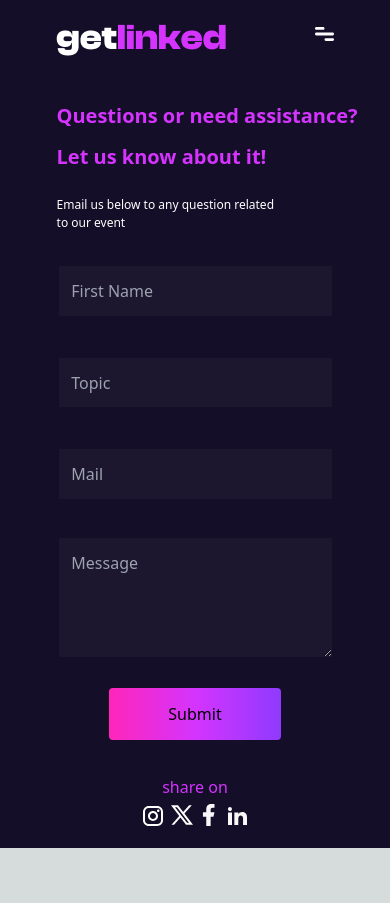
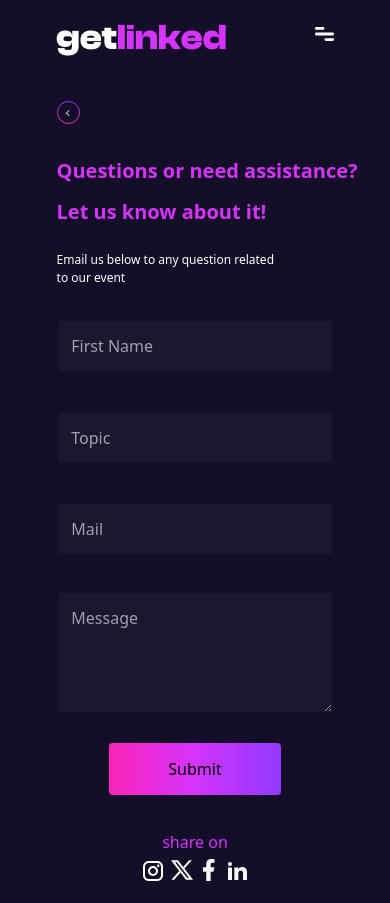
Before and after one commit to B-Mitchell/Getlinked-clone-repo, a Next.js app: page /contact in a window 390 px wide. Before the commit the page ends 848 px from the top, so only its background shows below. Built offline with nearby package versions, Linux system fonts and the light colour scheme.

Commit message:
added mobile view for navbar

```diff
--- a/src/app/components/Intro_comp.js
+++ b/src/app/components/Intro_comp.js
@@ -15,7 +15,7 @@ const Intro_comp = () => {
             <p className='md:text-[2rem] text-[1.95rem] font-bold'> Introduction to getlinked<br />
                 <span className='text-[#D434FE] font-extrabold'> tech Hackathon 1.0</span>
             </p>
-            <p className='pt-[1rem] md:text-[0.875rem] text-[0.9925rem] md:leading-[1.71875rem] leading-[1.71875rem] md:w-[70%] w-[60%] md:m-[0] m-auto'>
+            <p className='pt-[1rem] md:text-[0.875rem] text-[0.9925rem] md:leading-[1.71875rem] leading-[1.71875rem] md:w-[70%] w-[80%] md:m-[0] m-auto'>
             Our tech hackathon is a melting pot of visionaries, and its purpose is as
             clear as day: to shape the future. Whether you're a coding genius, a
             design maverick, or a concept wizard, you'll have the chance to transform
--- a/src/app/components/Navbar.js
+++ b/src/app/components/Navbar.js
@@ -1,14 +1,18 @@
-import React from 'react'
+"use client"
+import React, { useState } from 'react'
 import Image from 'next/image'
 import getlinkedLOGO from "../../../public/icons/getlinked-logo.png";
+import navCancel from "../../../public/icons/navCancel.png"
 import Link from 'next/link';
 
 const Navbar = () => {
 
+  const [isOpen , setIsOpen] = useState(false)
+
   return (
     <nav className='h-[4.3125rem] bg-[#150E28] flex justify-between  '>
 
-        <div className='ml-[3.5rem] pt-[1.5rem]'>
+        <div className='ml-[3.5rem] pt-[1.5rem] '>
             <Image src={getlinkedLOGO} alt='getlinked logo' />
         </div>
 
@@ -24,10 +28,27 @@ const Navbar = () => {
             <button className='h-[3.225rem] w-[10.75rem] mr-[3.5rem] rounded-[0.25rem] bg-gradient-to-r from-[#FF26B9] via-[#D434FE] to-[#903AFF] text-[1rem] hover:scale-[109%] transition md:block hidden' >Register</button>
 
 
-            <svg className='mr-[3.5rem] sm:hidden mt-[1.7rem] hover:cursor-pointer' xmlns="http://www.w3.org/2000/svg" width="19" height="14" viewBox="0 0 19 14" fill="none">
+            <svg className='mr-[3.5rem] sm:hidden mt-[1.7rem] hover:cursor-pointer hover:scale-[109%] transition' onClick={() => setIsOpen(true)} xmlns="http://www.w3.org/2000/svg" width="19" height="14" viewBox="0 0 19 14" fill="none">
             <path d="M1.35714 0H8.14286C8.50279 0 8.84799 0.1475 9.1025 0.410051C9.35701 0.672601 9.5 1.0287 9.5 1.4C9.5 1.7713 9.35701 2.1274 9.1025 2.38995C8.84799 2.6525 8.50279 2.8 8.14286 2.8H1.35714C0.997206 2.8 0.652012 2.6525 0.397498 2.38995C0.142984 2.1274 0 1.7713 0 1.4C0 1.0287 0.142984 0.672601 0.397498 0.410051C0.652012 0.1475 0.997206 0 1.35714 0ZM10.8571 11.2H17.6429C18.0028 11.2 18.348 11.3475 18.6025 11.6101C18.857 11.8726 19 12.2287 19 12.6C19 12.9713 18.857 13.3274 18.6025 13.5899C18.348 13.8525 18.0028 14 17.6429 14H10.8571C10.4972 14 10.152 13.8525 9.8975 13.5899C9.64298 13.3274 9.5 12.9713 9.5 12.6C9.5 12.2287 9.64298 11.8726 9.8975 11.6101C10.152 11.3475 10.4972 11.2 10.8571 11.2ZM1.35714 5.6H17.6429C18.0028 5.6 18.348 5.7475 18.6025 6.01005C18.857 6.2726 19 6.6287 19 7C19 7.3713 18.857 7.7274 18.6025 7.98995C18.348 8.2525 18.0028 8.4 17.6429 8.4H1.35714C0.997206 8.4 0.652012 8.2525 0.397498 7.98995C0.142984 7.7274 0 7.3713 0 7C0 6.6287 0.142984 6.2726 0.397498 6.01005C0.652012 5.7475 0.997206 5.6 1.35714 5.6Z" fill="white"/>
             </svg>
         </div>
+
+        {
+          isOpen ?
+          <div className='fixed md:hidden w-[100%] h-[25rem] bg-[#150E28]  pl-[3rem] '>
+          <Image className='right-0 fixed mr-[3.5rem] mt-[1.7rem] cursor-pointer hover:scale-[109%] transition' src={navCancel} alt='cancel navbar' onClick={() => setIsOpen(false)}/>
+          <ul className='mt-[5rem]'>
+            <li className='mt-[1rem] hover:scale-[103%] transition'><a href='#'>Timeline</a></li>
+            <li  className='mt-[1rem] hover:scale-[103%] transition'><a href='#'>Overview</a></li>
+            <li className='mt-[1rem] hover:scale-[103%] transition'><a href='#'>FAQs</a></li>
+            <li className='mt-[1rem] hover:scale-[103%] transition'> <Link href='/contact'>Contact</Link></li>
+          </ul>
+
+          <button className='h-[3.225rem] w-[10.75rem] rounded-[0.25rem] bg-gradient-to-r from-[#FF26B9] via-[#D434FE] to-[#903AFF] text-[1rem] hover:scale-[109%] transition mt-[2.81rem]' >Register</button>
+        </div>
+        :
+        console.log('navbar is closed')
+        }
     </nav>
   )
 }
--- a/src/app/components/RulesAndGuidelines.js
+++ b/src/app/components/RulesAndGuidelines.js
@@ -11,7 +11,7 @@ const RulesAndGuidelines = () => {
             <p className='md:text-[2rem] text-[1.95rem] font-bold'> Rules and<br />
                 <span className='text-[#D434FE] font-extrabold'>Guidelines</span>
             </p>
-            <p className='pt-[1rem] md:text-[0.875rem] text-[0.9925rem] md:leading-[1.71875rem] leading-[1.71875rem] md:w-[100%] w-[60%] md:m-[0] m-auto'>
+            <p className='pt-[1rem] md:text-[0.875rem] text-[0.9925rem] md:leading-[1.71875rem] leading-[1.71875rem] md:w-[100%] w-[80%] md:m-[0] m-auto'>
             Our tech hackathon is a melting pot of
             visionaries, and its purpose is as clear as day:
             to shape the future. Whether you're a coding
--- a/src/app/contact/page.js
+++ b/src/app/contact/page.js
@@ -1,5 +1,6 @@
 import React from 'react'
 import Navbar from '../components/Navbar'
+import Link from 'next/link'
 
 const contact = () => {
   return (
@@ -39,6 +40,19 @@ const contact = () => {
 
         {/* Contact Us */}
         <form className='md:w-[50%] w-[100%] m-auto md:bg-[#FFFFFF08] bg-[#150E28] h-auto pb-[1rem]'>
+          <Link href="/" >
+            <svg className='md:hidden block ml-[14.5%] cursor-pointer' xmlns="http://www.w3.org/2000/svg" width="23" height="23" viewBox="0 0 23 23" fill="none">
+  <circle cx="11.5" cy="11.5" r="11" stroke="url(#paint0_linear_177_298)"/>
+  <path d="M12.2666 9.20001L9.19995 12.2667L12.2666 14.5667" stroke="white"/>
+  <defs>
+    <linearGradient id="paint0_linear_177_298" x1="11.5" y1="0" x2="11.5" y2="23" gradientUnits="userSpaceOnUse">
+      <stop stop-color="#903AFF"/>
+      <stop offset="1" stop-color="#FF26B9"/>
+    </linearGradient>
+  </defs>
+            </svg>
+          </Link>
+
           <p className='text-[#D434FE] text-[1.25rem] font-semibold ml-[14.5%] mt-[2rem]'>Questions or need assistance?</p>
           <p className='text-[#D434FE] text-[1.25rem] font-semibold ml-[14.5%] mt-[.7rem]'>Let us know  about it!</p>
           {/* Mobile view */}
```
Also changed, not shown: public/icons/navCancel.png (added).
